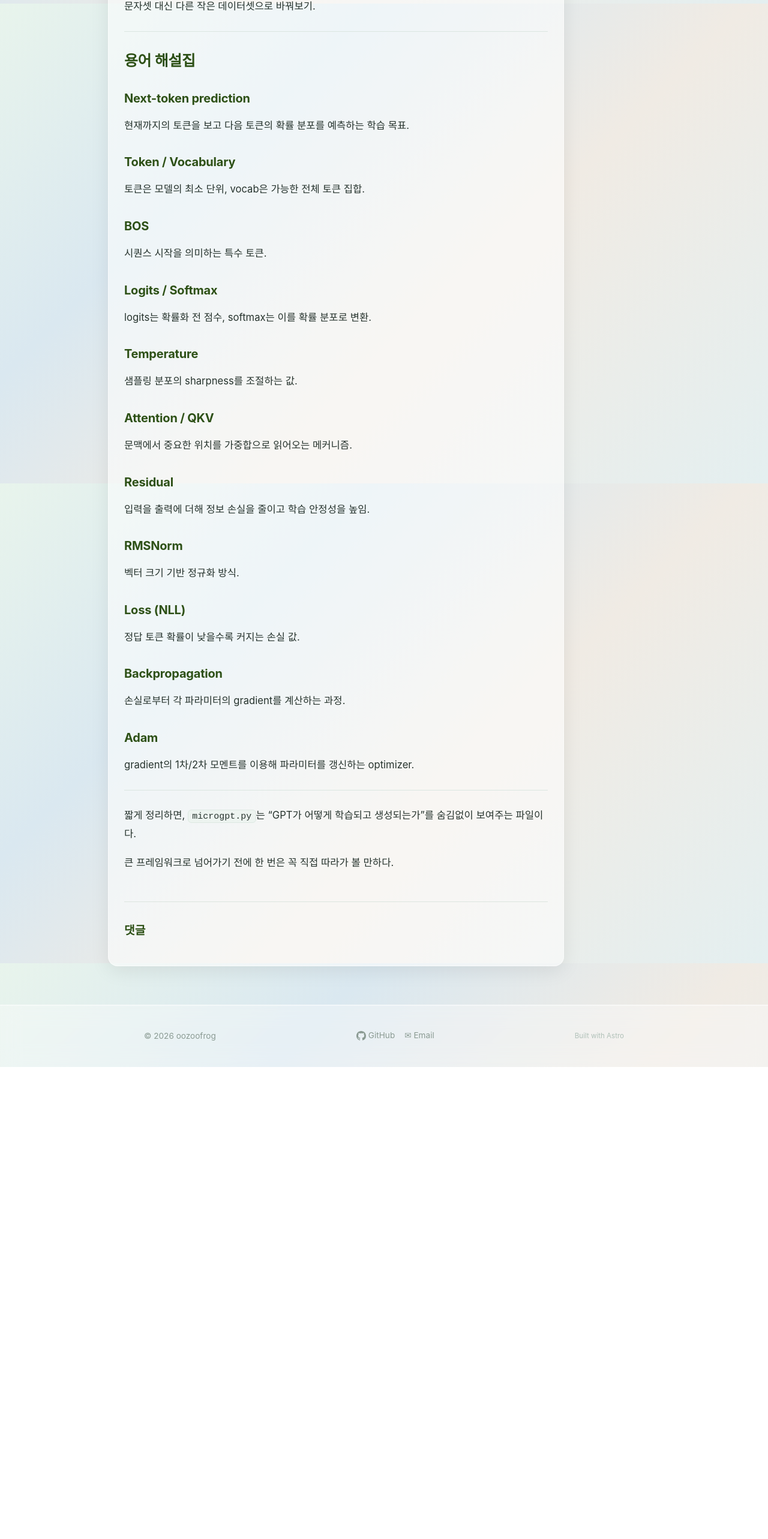
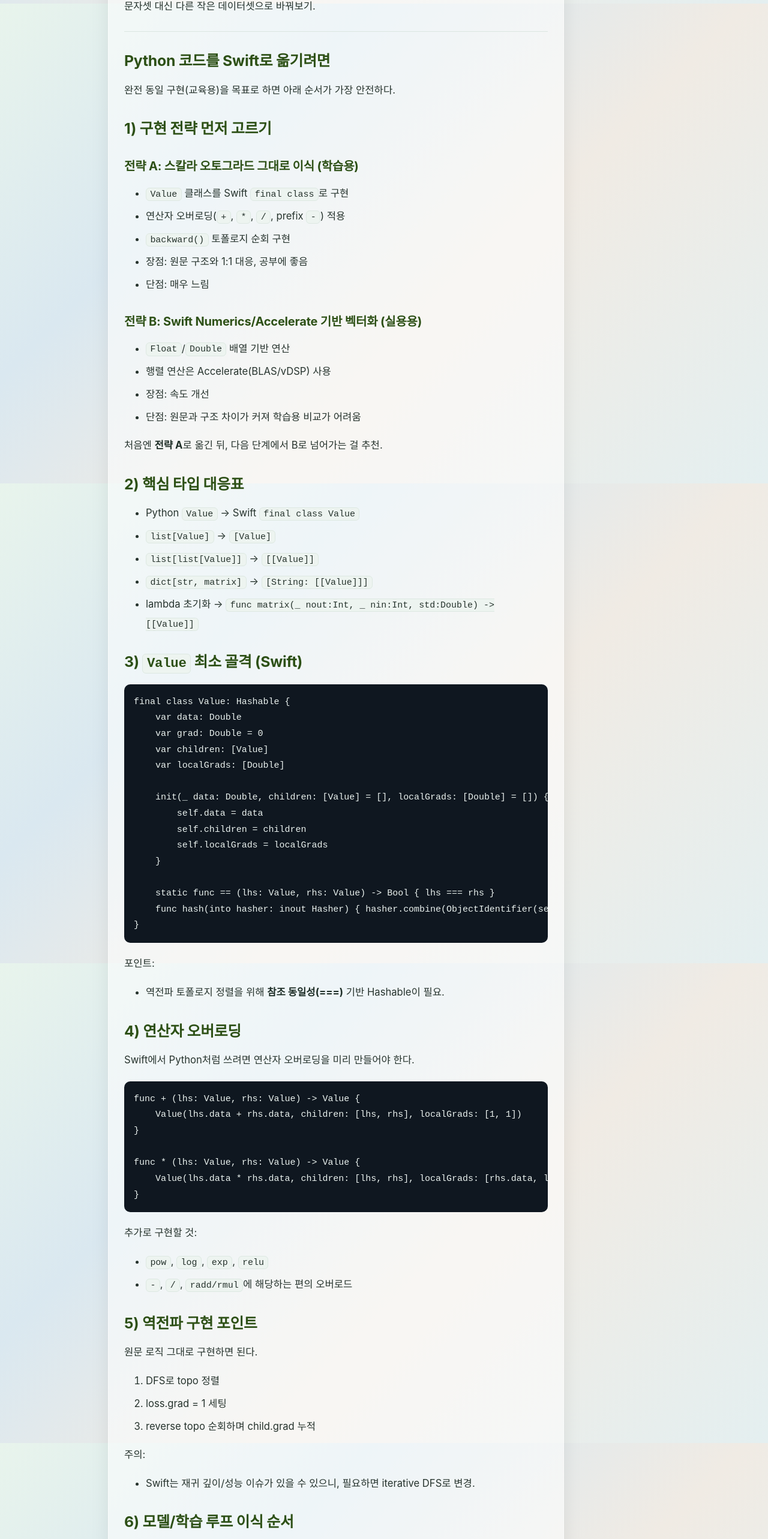
Before and after one commit to oozoofrog/oozoofrog.github.io, an Astro site: page /blog/karpathy-microgpt-atomic-gpt in a window 1280 px wide. Shown: the part 7194-9760 px from the top of the page at 60% size. Before the commit the page ends 8973 px from the top, so only its background shows below. Built offline with nearby package versions, Linux system fonts and the light colour scheme; Astro itself is replaced by a stand-in of ours; code samples lack their colours.

Commit message:
Add Swift porting guide section for microgpt.py

````diff
--- a/src/content/blog/karpathy-microgpt-atomic-gpt.md
+++ b/src/content/blog/karpathy-microgpt-atomic-gpt.md
@@ -281,6 +281,117 @@ for pos_id in range(block_size):
 
 ---
 
+## Python 코드를 Swift로 옮기려면
+
+완전 동일 구현(교육용)을 목표로 하면 아래 순서가 가장 안전하다.
+
+## 1) 구현 전략 먼저 고르기
+
+### 전략 A: 스칼라 오토그라드 그대로 이식 (학습용)
+- `Value` 클래스를 Swift `final class`로 구현
+- 연산자 오버로딩(`+`, `*`, `/`, prefix `-`) 적용
+- `backward()` 토폴로지 순회 구현
+- 장점: 원문 구조와 1:1 대응, 공부에 좋음
+- 단점: 매우 느림
+
+### 전략 B: Swift Numerics/Accelerate 기반 벡터화 (실용용)
+- `Float`/`Double` 배열 기반 연산
+- 행렬 연산은 Accelerate(BLAS/vDSP) 사용
+- 장점: 속도 개선
+- 단점: 원문과 구조 차이가 커져 학습용 비교가 어려움
+
+처음엔 **전략 A**로 옮긴 뒤, 다음 단계에서 B로 넘어가는 걸 추천.
+
+## 2) 핵심 타입 대응표
+
+- Python `Value` → Swift `final class Value`
+- `list[Value]` → `[Value]`
+- `list[list[Value]]` → `[[Value]]`
+- `dict[str, matrix]` → `[String: [[Value]]]`
+- lambda 초기화 → `func matrix(_ nout:Int, _ nin:Int, std:Double) -> [[Value]]`
+
+## 3) `Value` 최소 골격 (Swift)
+
+```swift
+final class Value: Hashable {
+    var data: Double
+    var grad: Double = 0
+    var children: [Value]
+    var localGrads: [Double]
+
+    init(_ data: Double, children: [Value] = [], localGrads: [Double] = []) {
+        self.data = data
+        self.children = children
+        self.localGrads = localGrads
+    }
+
+    static func == (lhs: Value, rhs: Value) -> Bool { lhs === rhs }
+    func hash(into hasher: inout Hasher) { hasher.combine(ObjectIdentifier(self)) }
+}
+```
+
+포인트:
+- 역전파 토폴로지 정렬을 위해 **참조 동일성(===)** 기반 Hashable이 필요.
+
+## 4) 연산자 오버로딩
+
+Swift에서 Python처럼 쓰려면 연산자 오버로딩을 미리 만들어야 한다.
+
+```swift
+func + (lhs: Value, rhs: Value) -> Value {
+    Value(lhs.data + rhs.data, children: [lhs, rhs], localGrads: [1, 1])
+}
+
+func * (lhs: Value, rhs: Value) -> Value {
+    Value(lhs.data * rhs.data, children: [lhs, rhs], localGrads: [rhs.data, lhs.data])
+}
+```
+
+추가로 구현할 것:
+- `pow`, `log`, `exp`, `relu`
+- `-`, `/`, `radd/rmul`에 해당하는 편의 오버로드
+
+## 5) 역전파 구현 포인트
+
+원문 로직 그대로 구현하면 된다.
+
+1. DFS로 topo 정렬
+2. loss.grad = 1 세팅
+3. reverse topo 순회하며 child.grad 누적
+
+주의:
+- Swift는 재귀 깊이/성능 이슈가 있을 수 있으니, 필요하면 iterative DFS로 변경.
+
+## 6) 모델/학습 루프 이식 순서
+
+한 번에 다 옮기지 말고 아래 순서로 테스트하며 진행.
+
+1. `Value` 단위 테스트 (`(a*b + c).backward()`)
+2. `linear`, `softmax`, `rmsnorm` 이식
+3. `gpt()` forward만 먼저 성공
+4. loss 계산 + backward 연결
+5. Adam 업데이트 연결
+6. 추론 샘플링
+
+## 7) Swift 이식 시 자주 걸리는 지점
+
+- 참조 타입/값 타입 혼동 (`class` vs `struct`)
+- `Value` 객체 공유로 인한 gradient 누적 중복 버그
+- `exp/log`에서 수치 불안정
+- 랜덤 시드 재현성 차이(Python과 bit-level 불일치)
+- 느린 중첩 루프 성능
+
+## 8) 현실적인 목표
+
+- 1단계: Python과 **같은 개념 동작** 확인
+- 2단계: 작은 데이터셋에서 loss 감소 확인
+- 3단계: Swift 벡터화/가속으로 리팩터링
+
+즉, 처음부터 빠른 코드를 만들기보다,
+**정확히 같은 알고리즘을 옮기는 것**을 우선으로 두는 편이 좋다.
+
+---
+
 ## 용어 해설집
 
 ### Next-token prediction
````
